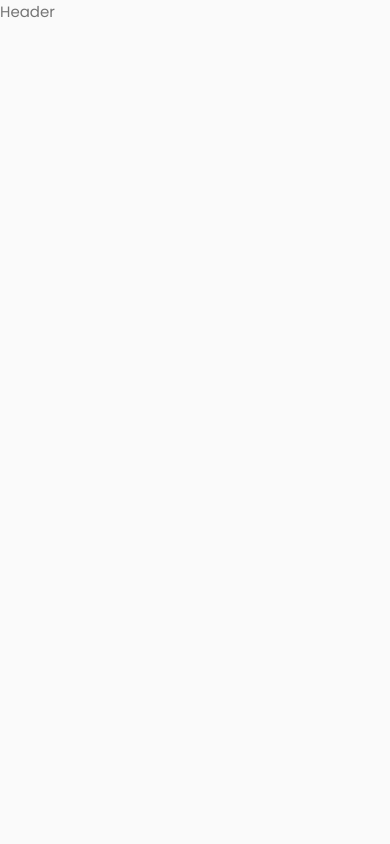
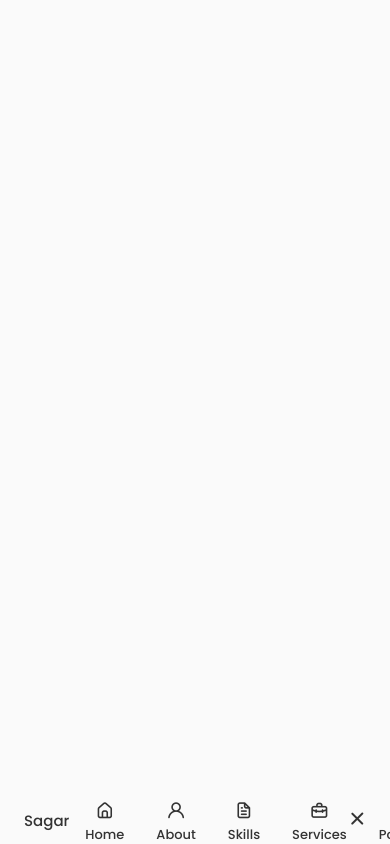
Before and after one commit to devops-sagar/knowme, a React (Create React App) app: page / in a window 390 px wide. Built offline with nearby package versions, Linux system fonts and the light colour scheme.

Commit message:
worked on header section

```diff
--- a/src/components/header/Header.jsx
+++ b/src/components/header/Header.jsx
@@ -3,7 +3,61 @@
 
 const Header = () => {
   return (
-    <div>Header</div>
+    <header className="header">
+      <nav className="nav container">
+
+        <a href="index.html" className="nav__logo">Sagar</a>
+
+        <div className="nav__menu">
+
+          <ul className="nav__list grid">
+
+            <li className="nav__item">
+              <a href="#home" className="nav__link">
+                <i className="uil uil-estate nav__icon"></i> Home
+              </a>
+            </li>
+
+            <li className="nav__item">
+              <a href="#about" className="nav__link">
+                <i className="uil uil-user nav__icon"></i> About
+              </a>
+            </li>
+
+            <li className="nav__item">
+              <a href="#skills" className="nav__link">
+                <i className="uil uil-file-alt nav__icon"></i> Skills
+              </a>
+            </li>
+
+            <li className="nav__item">
+              <a href="#services" className="nav__link">
+                <i className="uil uil-briefcase-alt nav__icon"></i> Services
+              </a>
+            </li>
+
+            <li className="nav__item">
+              <a href="#portfolio" className="nav__link">
+                <i className="uil uil-scenery nav__icon"></i> Portfolio
+              </a>
+            </li>
+
+            <li className="nav__item">
+              <a href="#contact" className="nav__link">
+                <i className="uil uil-message nav__icon"></i> Contact
+              </a>
+            </li>
+
+          </ul>
+          <i className="uil uil-times nav__close"></i>
+        </div>
+
+        <div className="nav__toggle">
+          <i className="uil uil-apps"></i>
+        </div>
+
+      </nav>
+    </header>
   )
 }
 
--- a/src/components/header/header.css
+++ b/src/components/header/header.css
@@ -0,0 +1,102 @@
+.header {
+  width: 100%;
+  position: fixed;
+  top: 0;
+  left: 0;
+  z-index: var(--z-fixed);
+  background-color: var(--body-color);
+  /* background-color: red; */
+}
+
+.nav {
+  height: calc(var(--header-height) + 1.5rem);
+  display: flex;
+  justify-content: space-between;
+  align-items: center;
+  column-gap: 1rem;
+  /* background-color: blue; */
+}
+
+.nav__logo,
+.nav__toggle {
+  color: var(--title-color);
+  font-weight: var(--font-medium);
+}
+
+.nav__list {
+  display: flex !important;
+  column-gap: 2rem !important;
+}
+
+.nav__link {
+  display: flex;
+  flex-direction: column;
+  align-items: center;
+  font-size: var(--small-font-size);
+  color: var(--title-color);
+  font-weight: var(--font-medium);
+  transition: .3s;
+}
+
+.nav__icon,
+.nav__close,
+.nav__toggle {
+  display: none;
+}
+
+.active-link,
+.nav__link:hover {
+  color: var(--title-color-dark);
+}
+
+@media screen and (max-width: 768px) {
+  .header {
+    top: initial;
+    bottom: 0;
+  }
+
+  .nav {
+    height: var(--header-height);
+  }
+
+  .nav_menu {
+    position: fixed;
+    bottom: 0;
+    left: 0;
+    width: 100%;
+    background-color: var(--body-color);
+    padding: 2rem 1.5rem 4rem;
+    box-shadow: 0 -1px 4px rgba(0, 0, 0, 0.15);
+    border-radius: 1.5rem 1.5rem 0 0;
+    transition: .3s;
+  }
+
+  .nav__list {
+    display: grid;
+    grid-template-columns: repeat(3, 1fr);
+    gap: 2rem;
+  }
+
+  .nav__icon {
+    font-size: 1.2rem;
+  }
+
+  .nav__close {
+    position: absolute;
+    right: 1.3rem;
+    bottom: .5rem;
+    font-size: 1.5rem;
+    cursor: pointer;
+    color: var(--title-color);
+  }
+
+  .nav__close:hover {
+    color: var(--title-color-dark);
+  }
+
+  .nav__icon,
+  .nav__close,
+  .nav__toggle {
+    display: block;
+  }
+}
```
